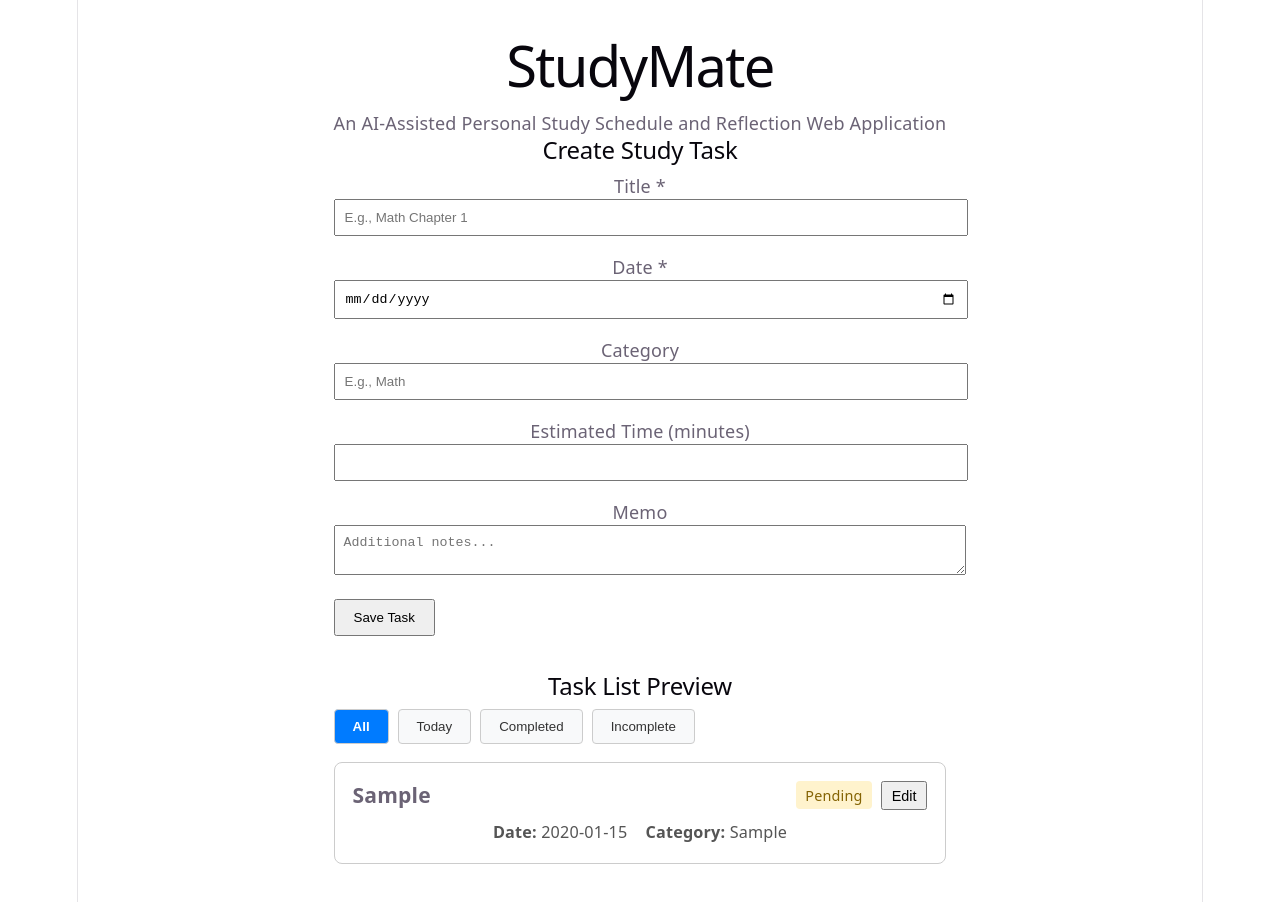
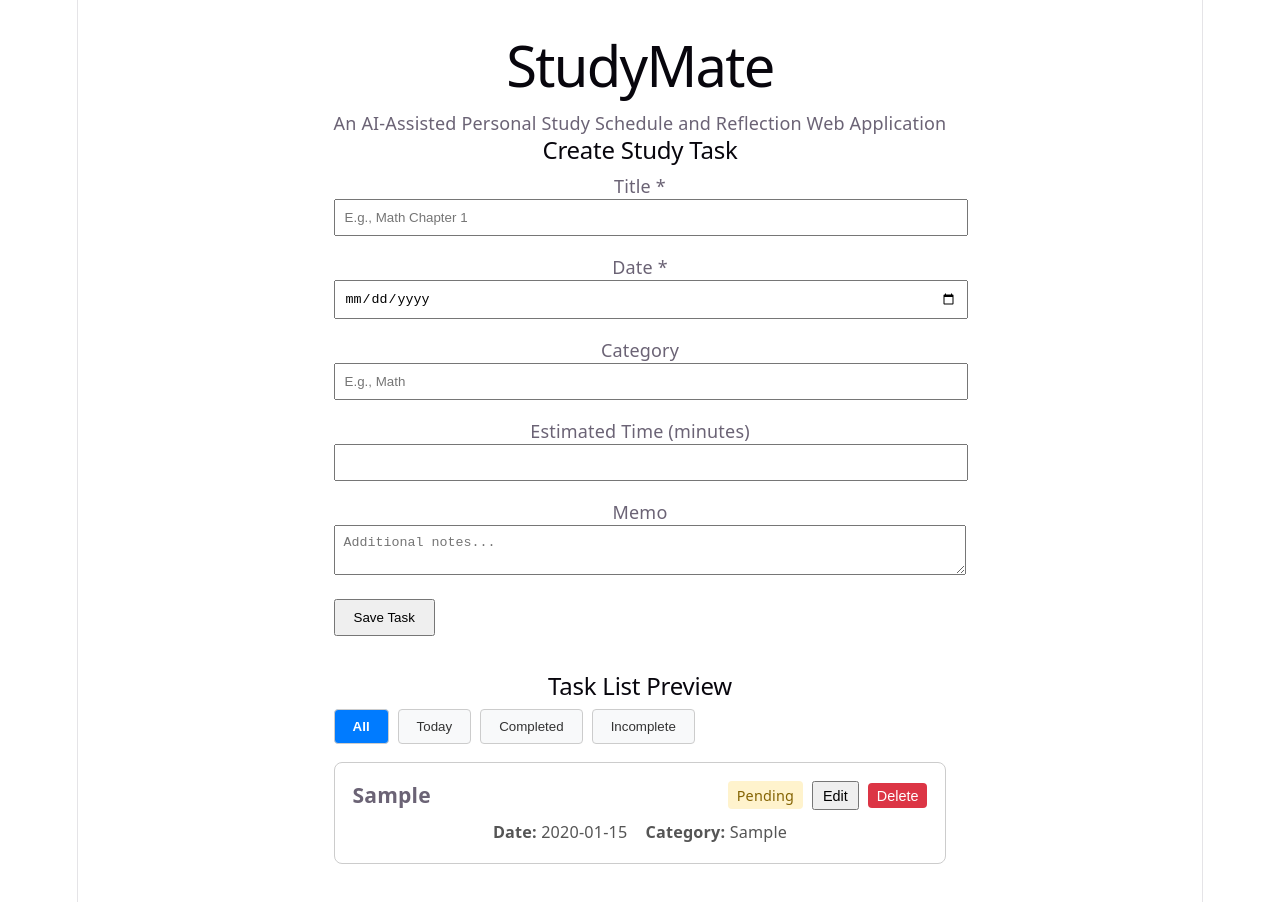
Before and after one commit to goodtu02/StudyMate, a React (Vite) app: page / in a window 1280 px wide. Both pictures are taken after typing "Sample", "2020-01-15", "Sample", "5", "Sample" into the empty fields and a click on the button "Save Task". Built offline with nearby package versions, Linux system fonts and the light colour scheme.

Commit message:
feat: [T019] TaskCard 내 태스크 삭제(Delete) 버튼 UI 추가

```diff
--- a/src/components/TaskCard.tsx
+++ b/src/components/TaskCard.tsx
@@ -5,9 +5,10 @@ import { TaskForm } from './TaskForm';
 interface TaskCardProps {
   task: StudyTask;
   onUpdateTask?: (id: string, changes: Partial<StudyTask>) => void;
+  onDeleteTask?: (id: string) => void;
 }
 
-export const TaskCard: React.FC<TaskCardProps> = ({ task, onUpdateTask }) => {
+export const TaskCard: React.FC<TaskCardProps> = ({ task, onUpdateTask, onDeleteTask }) => {
   const [isEditing, setIsEditing] = useState(false);
 
   if (isEditing) {
@@ -53,9 +54,19 @@ export const TaskCard: React.FC<TaskCardProps> = ({ task, onUpdateTask }) => {
           </span>
           <button
             onClick={() => setIsEditing(true)}
-            style={{ padding: '0.25rem 0.5rem', cursor: 'pointer', fontSize: '0.8rem' }}
+            style={{ padding: '0.25rem 0.5rem', cursor: 'pointer', fontSize: '0.8rem', marginRight: '0.5rem' }}
           >
             Edit
+          </button>
+          <button
+            onClick={() => {
+              if (onDeleteTask && window.confirm('Are you sure you want to delete this task?')) {
+                onDeleteTask(task.id);
+              }
+            }}
+            style={{ padding: '0.25rem 0.5rem', cursor: 'pointer', fontSize: '0.8rem', backgroundColor: '#dc3545', color: 'white', border: 'none', borderRadius: '4px' }}
+          >
+            Delete
           </button>
         </div>
       </div>
```
Also changed, not shown: specs/001-featurename-core-task/tasks.md (+1 -1 lines).
